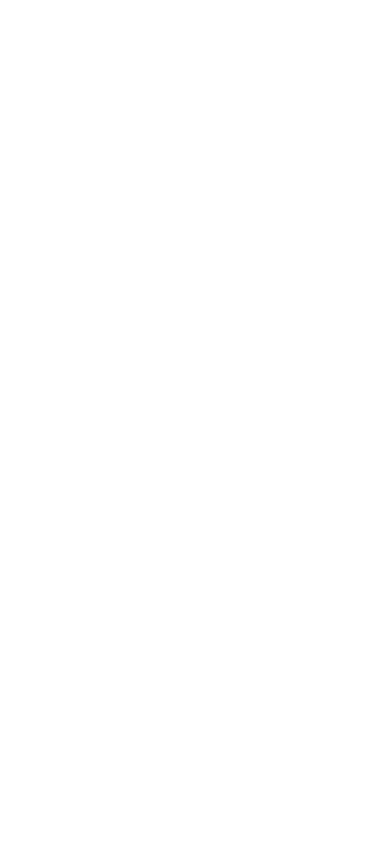
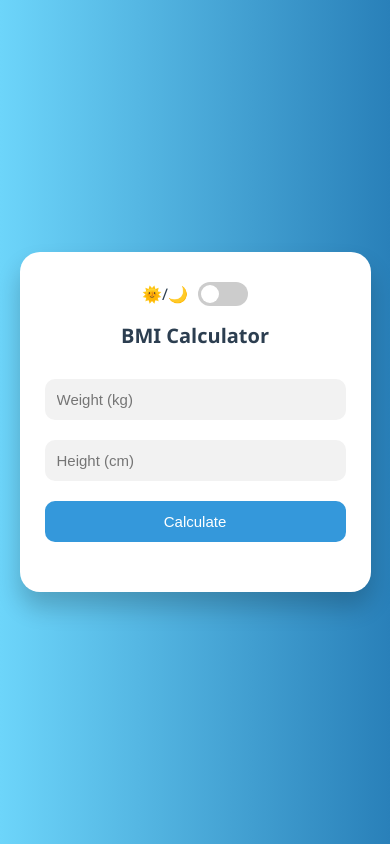
Before and after one commit to adam007-bit/BMI-CALCU, a plain HTML site: page index.html in a window 390 px wide. Drawn offline with Linux system fonts and the light colour scheme.

Commit message:
Update index.html

```diff
--- a/index.html
+++ b/index.html
@@ -92,3 +92,160 @@
       margin-top: 10px;
       transition: background 0.3s;
     }
+
+    button:hover {
+      background: var(--button-hover);
+    }
+
+    #result {
+      margin-top: 20px;
+      font-size: 18px;
+      font-weight: bold;
+      opacity: 0;
+      transform: translateY(20px);
+      animation: none;
+    }
+
+    .show {
+      animation: slideUpFade 0.6s ease forwards;
+    }
+
+    @keyframes slideUpFade {
+      to {
+        opacity: 1;
+        transform: translateY(0);
+      }
+    }
+
+    .underweight { color: #f39c12; }
+    .normal { color: #27ae60; }
+    .overweight { color: #e67e22; }
+    .obese { color: #e74c3c; }
+
+    /* Toggle Switch */
+    .toggle-switch {
+      display: flex;
+      align-items: center;
+      justify-content: center;
+      margin-bottom: 15px;
+    }
+
+    .switch-label {
+      margin-right: 10px;
+    }
+
+    .switch {
+      position: relative;
+      display: inline-block;
+      width: 50px;
+      height: 24px;
+    }
+
+    .switch input {
+      opacity: 0;
+      width: 0;
+      height: 0;
+    }
+
+    .slider {
+      position: absolute;
+      cursor: pointer;
+      top: 0; left: 0;
+      right: 0; bottom: 0;
+      background-color: #ccc;
+      border-radius: 34px;
+      transition: .4s;
+    }
+
+    .slider:before {
+      position: absolute;
+      content: "";
+      height: 18px;
+      width: 18px;
+      left: 3px;
+      bottom: 3px;
+      background-color: white;
+      border-radius: 50%;
+      transition: .4s;
+    }
+
+    input:checked + .slider {
+      background-color: #3498db;
+    }
+
+    input:checked + .slider:before {
+      transform: translateX(26px);
+    }
+
+    @media (max-width: 500px) {
+      h2 { font-size: 20px; }
+      input, button { font-size: 15px; }
+    }
+  </style>
+</head>
+<body>
+  <div class="app" id="app">
+    <div class="container">
+      <div class="toggle-switch">
+        <span class="switch-label">🌞/🌙</span>
+        <label class="switch">
+          <input type="checkbox" id="darkToggle" onchange="toggleDarkMode()">
+          <span class="slider"></span>
+        </label>
+      </div>
+
+      <h2>BMI Calculator</h2>
+      <input type="number" id="weight" placeholder="Weight (kg)" />
+      <input type="number" id="height" placeholder="Height (cm)" />
+      <button onclick="calculateBMI()">Calculate</button>
+      <div id="result"></div>
+    </div>
+
+    <!-- Sound -->
+    <audio id="clickSound" src="https://www.soundjay.com/buttons/sounds/button-16.mp3" preload="auto"></audio>
+  </div>
+
+  <script>
+    function calculateBMI() {
+      const weight = parseFloat(document.getElementById("weight").value);
+      const heightCm = parseFloat(document.getElementById("height").value);
+      const resultDiv = document.getElementById("result");
+      const sound = document.getElementById("clickSound");
+
+      sound.currentTime = 0;
+      sound.play();
+
+      if (!weight || !heightCm || heightCm <= 0) {
+        resultDiv.innerHTML = `<span style="color: #c0392b;">Please enter valid numbers.</span>`;
+        resultDiv.className = 'show';
+        return;
+      }
+
+      const heightM = heightCm / 100;
+      const bmi = weight / (heightM * heightM);
+      let status = '', className = '';
+
+      if (bmi < 18.5) {
+        status = 'Underweight';
+        className = 'underweight';
+      } else if (bmi < 24.9) {
+        status = 'Normal';
+        className = 'normal';
+      } else if (bmi < 29.9) {
+        status = 'Overweight';
+        className = 'overweight';
+      } else {
+        status = 'Obese';
+        className = 'obese';
+      }
+
+      resultDiv.innerHTML = `Your BMI is <strong>${bmi.toFixed(2)}</strong> - <span class="${className}">${status}</span>`;
+      resultDiv.className = 'show';
+    }
+
+    function toggleDarkMode() {
+      document.getElementById('app').classList.toggle("dark");
+    }
+  </script>
+</body>
+</html>
```
